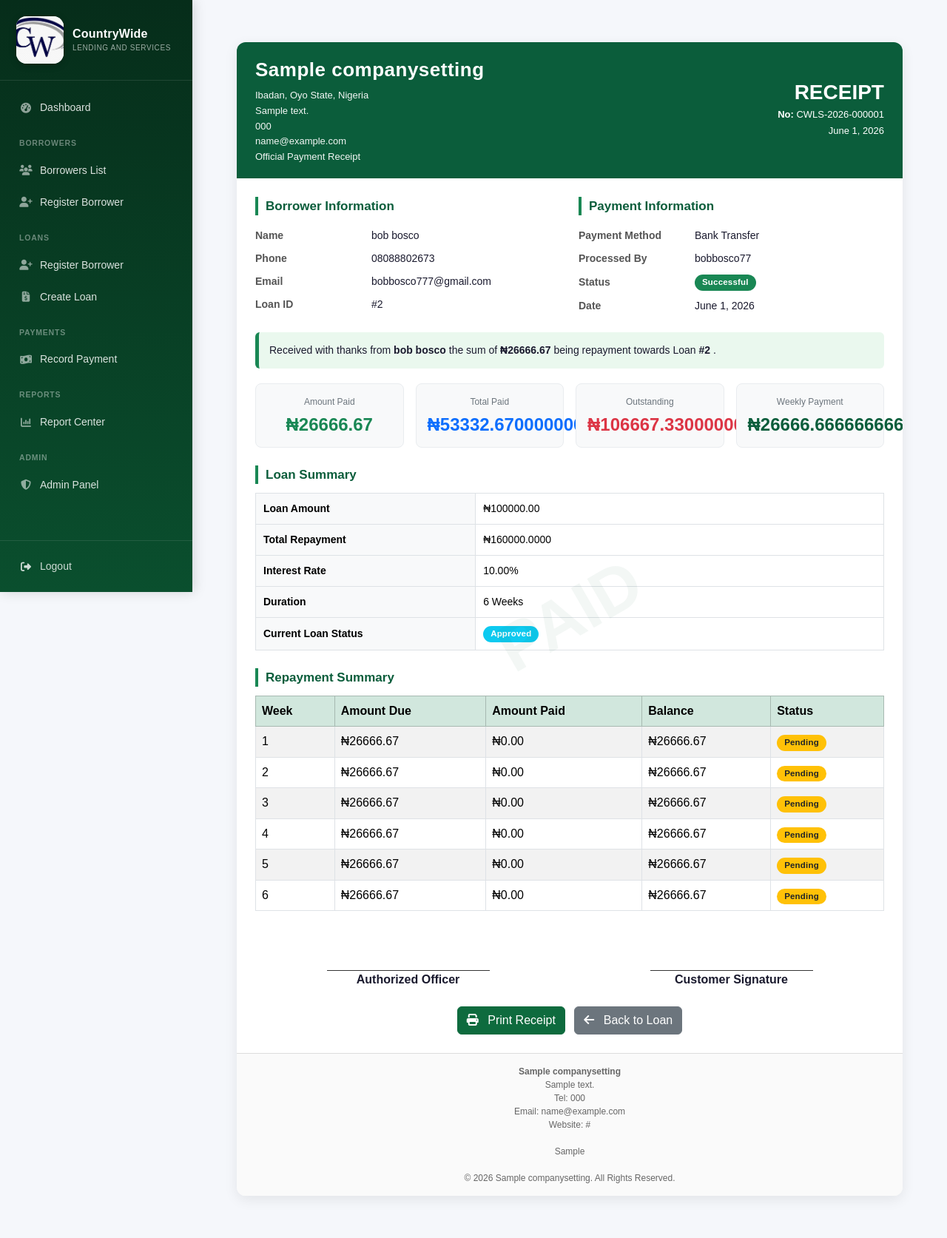
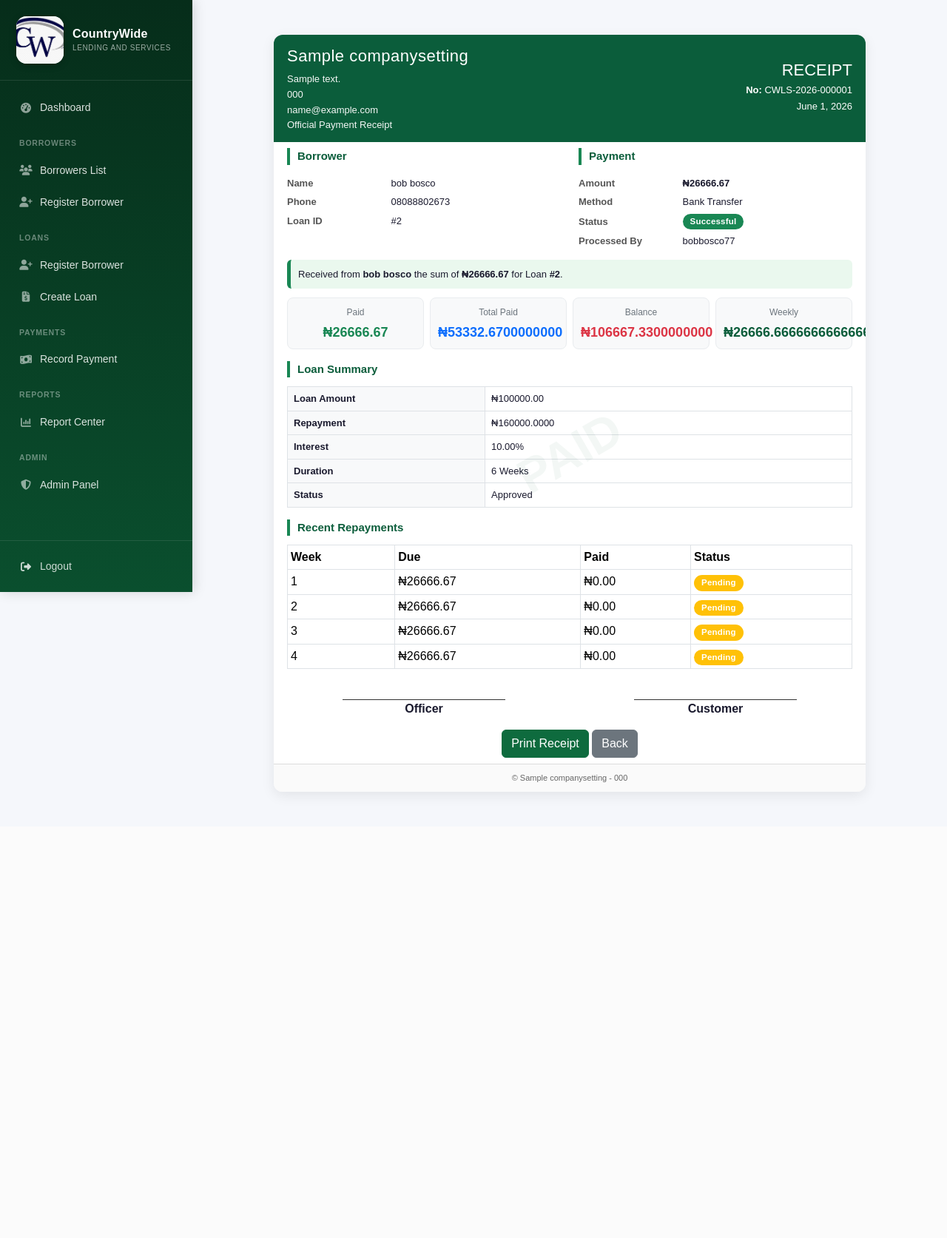
Before and after one commit to bobbosco77/countrywide-lending, a Django app: page /payment/1/receipt/ in a window 1280 px wide. Shown: the whole page at 74% size. After the commit the page ends 1079 px from the top, so only its background shows below. Run offline with Django 5.2, Linux system fonts and the light colour scheme; a user stored in the database is signed in; data comes from the database, SQL or seed files in the repository; tables that the repository leaves empty hold one stand-in row (values such as "Sample post"); grey boxes marked "Sample" are stand-in pictures.

Commit message:
receipt to A4size

```diff
--- a/borrowers/templates/borrowers/receipt.html
+++ b/borrowers/templates/borrowers/receipt.html
@@ -10,8 +10,10 @@
     }
 
     .receipt-wrapper{
-        max-width:900px;
-        margin:25px auto;
+        width:100%;
+        max-width:820px;
+        margin:15px auto;
+        padding:0 10px;
     }
 
     .receipt{
@@ -24,12 +26,12 @@
     .receipt-header{
         background:#0b5d3b;
         color:#ffffff;
-        padding:18px 25px;
+        padding:12px 18px;
     }
 
     .company-name{
-        font-size:26px;
-        font-weight:700;
+        font-size:22px;
+        font-weight:400;
         letter-spacing:.5px;
     }
 
@@ -46,8 +48,8 @@
 
     .receipt-title h2{
         margin:0;
-        font-size:28px;
-        font-weight:700;
+        font-size:22px;
+        font-weight:300;
     }
 
     .receipt-title p{
@@ -56,7 +58,7 @@
     }
 
     .receipt-body{
-        padding:25px;
+        padding:18px;
         position:relative;
     }
 
@@ -65,14 +67,14 @@
         top:50%;
         left:50%;
         transform:translate(-50%,-50%) rotate(-30deg);
-        font-size:90px;
+        font-size:65px;
         color:rgba(11,93,59,.05);
         font-weight:700;
         pointer-events:none;
     }
 
     .section-title{
-        font-size:17px;
+        font-size:15px;
         font-weight:700;
         color:#0b5d3b;
         margin-bottom:12px;
@@ -85,9 +87,9 @@
     }
 
     .info-table td{
-        padding:5px 0;
+        padding:3px 0;
         border:none;
-        font-size:14px;
+        font-size:13px;
     }
 
     .info-table td:first-child{
@@ -99,7 +101,7 @@
     .summary-card{
         background:#f8f9fa;
         border-radius:8px;
-        padding:15px;
+        padding:10px;
         text-align:center;
         height:100%;
         border:1px solid #e9ecef;
@@ -114,18 +116,22 @@
     .summary-card h4{
         margin-top:8px;
         margin-bottom:0;
+        font-size:18px;
         font-weight:700;
     }
 
     .notice{
         background:#eaf8ee;
         border-left:5px solid #198754;
-        padding:14px;
+        padding:10px;
         border-radius:6px;
-        margin:20px 0;
-        font-size:14px;
+        margin:12px 0;
+        font-size:13px;
     }
-
+    .loan-table{
+        width:100%;
+        border-collapse:collapse;
+    }
     .loan-table th{
         background:#f8f9fa;
         width:35%;
@@ -133,29 +139,30 @@
 
     .loan-table th,
     .loan-table td{
-        padding:10px;
-        font-size:14px;
+        padding:6px 8px;
+        font-size:13px;
         vertical-align:middle;
+        border:1px solid #dee2e6;
     }
 
     .signature-box{
-        margin-top:35px;
+        margin-top:18px;
     }
 
     .signature-line{
         border-top:1px solid #333;
         width:220px;
         margin:auto;
-        margin-top:45px;
+        margin-top:25px;
     }
 
     .footer{
         background:#fafafa;
         border-top:1px solid #ddd;
         text-align:center;
-        padding:15px;
+        padding:10px;
         color:#666;
-        font-size:12px;
+        font-size:11px;
     }
 
     @media print {
@@ -231,49 +238,32 @@
 
     <div class="receipt">
 
+        <!-- HEADER -->
         <div class="receipt-header">
 
             <div class="row align-items-center">
 
-                <div class="col-md-8">
+                <div class="col-8">
 
                     <div class="company-name">
                         {{ company.company_name }}
                     </div>
 
                     <div class="company-address">
-
-                        Ibadan, Oyo State, Nigeria<br>
-
-                        {{ company.address }}
-                        <br>
-                        {{ company.phone }}
-                        <br>
+                        {{ company.address }}<br>
+                        {{ company.phone }}<br>
                         {{ company.email }}<br>
-
                         Official Payment Receipt
-
                     </div>
 
                 </div>
 
-                <div class="col-md-4 receipt-title">
+                <div class="col-4 receipt-title">
 
                     <h2>RECEIPT</h2>
 
-                    <p>
-
-                        <strong>No:</strong>
-
-                        {{ payment.receipt_number }}
-
-                    </p>
-
-                    <p>
-
-                        {{ payment.payment_date }}
-
-                    </p>
+                    <p><strong>No:</strong> {{ payment.receipt_number }}</p>
+                    <p>{{ payment.payment_date }}</p>
 
                 </div>
 
@@ -281,506 +271,190 @@
 
         </div>
 
-        <div class="receipt-body">
+        <!-- BODY -->
+        <div class="receipt-body py-2">
 
-            <div class="watermark">
+            <div class="watermark">PAID</div>
 
-                PAID
-
-            </div>
-
+            <!-- BORROWER + PAYMENT -->
             <div class="row">
 
-                <div class="col-md-6">
+                <div class="col-6">
 
-                    <div class="section-title">
-
-                        Borrower Information
-
-                    </div>
+                    <div class="section-title">Borrower</div>
 
                     <table class="info-table">
-
                         <tr>
-
                             <td>Name</td>
-
-                            <td>
-
-                                {{ payment.loan.borrower.first_name }}
-
-                                {{ payment.loan.borrower.last_name }}
-
-                            </td>
-
+                            <td>{{ payment.loan.borrower.first_name }} {{ payment.loan.borrower.last_name }}</td>
                         </tr>
-
                         <tr>
-
                             <td>Phone</td>
-
-                            <td>
-
-                                {{ payment.loan.borrower.phone }}
-
-                            </td>
-
+                            <td>{{ payment.loan.borrower.phone }}</td>
                         </tr>
-
                         <tr>
-
-                            <td>Email</td>
-
-                            <td>
-
-                                {{ payment.loan.borrower.email }}
-
-                            </td>
-
+                            <td>Loan ID</td>
+                            <td>#{{ payment.loan.id }}</td>
                         </tr>
-
-                        <tr>
-
-                            <td>Loan ID</td>
-
-                            <td>
-
-                                #{{ payment.loan.id }}
-
-                            </td>
-
-                        </tr>
-
                     </table>
 
                 </div>
 
-                <div class="col-md-6">
+                <div class="col-6">
 
-                    <div class="section-title">
-
-                        Payment Information
-
-                    </div>
+                    <div class="section-title">Payment</div>
 
                     <table class="info-table">
-
                         <tr>
-
-                            <td>Payment Method</td>
-
-                            <td>
-
-                                {{ payment.get_method_display }}
-
-                            </td>
-
+                            <td>Amount</td>
+                            <td><strong>₦{{ payment.amount_paid }}</strong></td>
                         </tr>
-
                         <tr>
-
+                            <td>Method</td>
+                            <td>{{ payment.get_method_display }}</td>
+                        </tr>
+                        <tr>
+                            <td>Status</td>
+                            <td><span class="badge bg-success">Successful</span></td>
+                        </tr>
+                        <tr>
                             <td>Processed By</td>
-
-                            <td>
-
-                                {{ request.user.get_full_name|default:request.user.username }}
-
-                            </td>
-
+                            <td>{{ request.user.username }}</td>
                         </tr>
-
-                        <tr>
-
-                            <td>Status</td>
-
-                            <td>
-
-                                <span class="badge bg-success">
-
-                                    Successful
-
-                                </span>
-
-                            </td>
-
-                        </tr>
-
-                        <tr>
-
-                            <td>Date</td>
-
-                            <td>
-
-                                {{ payment.payment_date }}
-
-                            </td>
-
-                        </tr>
-
                     </table>
 
                 </div>
 
             </div>
 
+            <!-- NOTICE -->
             <div class="notice">
+                Received from <strong>{{ payment.loan.borrower.first_name }} {{ payment.loan.borrower.last_name }}</strong>
+                the sum of <strong>₦{{ payment.amount_paid }}</strong> for Loan <strong>#{{ payment.loan.id }}</strong>.
+            </div>
 
-                Received with thanks from
+            <!-- SUMMARY -->
+            <div class="row g-2 mb-3">
 
-                <strong>
-
-                    {{ payment.loan.borrower.first_name }}
-
-                    {{ payment.loan.borrower.last_name }}
-
-                </strong>
-
-                the sum of
-
-                <strong>
-
-                    ₦{{ payment.amount_paid }}
-
-                </strong>
-
-                being repayment towards Loan
-
-                <strong>
-
-                    #{{ payment.loan.id }}
-
-                </strong>.
-
-            </div>
-                    <div class="row g-3 mb-4">
-
-                <div class="col-md-3">
-
+                <div class="col-6 col-md-3">
                     <div class="summary-card">
-
-                        <small>Amount Paid</small>
-
-                        <h4 class="text-success">
-
-                            ₦{{ payment.amount_paid }}
-
-                        </h4>
-
+                        <small>Paid</small>
+                        <h4 class="text-success">₦{{ payment.amount_paid }}</h4>
                     </div>
-
                 </div>
 
-                <div class="col-md-3">
-
+                <div class="col-6 col-md-3">
                     <div class="summary-card">
-
                         <small>Total Paid</small>
-
-                        <h4 class="text-primary">
-
-                            ₦{{ payment.loan.total_paid }}
-
-                        </h4>
-
+                        <h4 class="text-primary">₦{{ payment.loan.total_paid }}</h4>
                     </div>
-
                 </div>
 
-                <div class="col-md-3">
-
+                <div class="col-6 col-md-3">
                     <div class="summary-card">
-
-                        <small>Outstanding</small>
-
-                        <h4 class="text-danger">
-
-                            ₦{{ payment.loan.balance }}
-
-                        </h4>
-
+                        <small>Balance</small>
+                        <h4 class="text-danger">₦{{ payment.loan.balance }}</h4>
                     </div>
-
                 </div>
 
-                <div class="col-md-3">
-
+                <div class="col-6 col-md-3">
                     <div class="summary-card">
-
-                        <small>Weekly Payment</small>
-
-                        <h4 style="color:#0b5d3b;">
-
-                            ₦{{ payment.loan.weekly_payment }}
-
-                        </h4>
-
+                        <small>Weekly</small>
+                        <h4 style="color:#0b5d3b;">₦{{ payment.loan.weekly_payment }}</h4>
                     </div>
-
                 </div>
 
             </div>
 
-            <div class="section-title">
+            <!-- LOAN INFO -->
+            <div class="section-title">Loan Summary</div>
 
-                Loan Summary
-
-            </div>
-
-            <table class="table table-bordered loan-table">
-
+            <table class="loan-table">
                 <tr>
-
                     <th>Loan Amount</th>
-
-                    <td>
-
-                        ₦{{ payment.loan.loan_amount }}
-
-                    </td>
-
+                    <td>₦{{ payment.loan.loan_amount }}</td>
                 </tr>
-
                 <tr>
-
-                    <th>Total Repayment</th>
-
-                    <td>
-
-                        ₦{{ payment.loan.total_repayment }}
-
-                    </td>
-
+                    <th>Repayment</th>
+                    <td>₦{{ payment.loan.total_repayment }}</td>
                 </tr>
-
                 <tr>
-
-                    <th>Interest Rate</th>
-
-                    <td>
-
-                        {{ payment.loan.interest_rate }}%
-
-                    </td>
-
+                    <th>Interest</th>
+                    <td>{{ payment.loan.interest_rate }}%</td>
                 </tr>
-
                 <tr>
-
                     <th>Duration</th>
-
-                    <td>
-
-                        {{ payment.loan.duration_weeks }} Weeks
-
-                    </td>
-
+                    <td>{{ payment.loan.duration_weeks }} Weeks</td>
                 </tr>
-
                 <tr>
-
-                    <th>Current Loan Status</th>
-
-                    <td>
-
-                        {% if payment.loan.status == "closed" %}
-
-                            <span class="badge bg-success">
-
-                                Closed
-
-                            </span>
-
-                        {% elif payment.loan.status == "active" %}
-
-                            <span class="badge bg-primary">
-
-                                Active
-
-                            </span>
-
-                        {% elif payment.loan.status == "approved" %}
-
-                            <span class="badge bg-info">
-
-                                Approved
-
-                            </span>
-
-                        {% else %}
-
-                            <span class="badge bg-warning text-dark">
-
-                                {{ payment.loan.status|title }}
-
-                            </span>
-
-                        {% endif %}
-
-                    </td>
-
+                    <th>Status</th>
+                    <td>{{ payment.loan.status|title }}</td>
                 </tr>
-
             </table>
 
-            <div class="section-title mt-4">
+            <!-- REPAYMENT (LIMITED TO PREVENT PAGE BREAK) -->
+            <div class="section-title mt-3">Recent Repayments</div>
 
-                Repayment Summary
-
-            </div>
-
-            <table class="table table-striped table-bordered">
-
-                <thead class="table-success">
-
+            <table class="table table-sm table-bordered">
+                <thead>
                     <tr>
-
                         <th>Week</th>
-
-                        <th>Amount Due</th>
-
-                        <th>Amount Paid</th>
-
-                        <th>Balance</th>
-
+                        <th>Due</th>
+                        <th>Paid</th>
                         <th>Status</th>
-
                     </tr>
-
                 </thead>
-
                 <tbody>
-
-                    {% for schedule in payment.loan.schedules.all %}
-
+                    {% for schedule in payment.loan.schedules.all|slice:":4" %}
                     <tr>
-
+                        <td>{{ schedule.installment_number }}</td>
+                        <td>₦{{ schedule.amount_due }}</td>
+                        <td>₦{{ schedule.amount_paid }}</td>
                         <td>
-                                                {{ schedule.installment_number }}
-
+                            {% if schedule.status == "paid" %}
+                                <span class="badge bg-success">Paid</span>
+                            {% else %}
+                                <span class="badge bg-warning">Pending</span>
+                            {% endif %}
                         </td>
-
-                        <td>
-
-                            ₦{{ schedule.amount_due }}
-
-                        </td>
-
-                        <td>
-
-                            ₦{{ schedule.amount_paid }}
-
-                        </td>
-
-                        <td>
-
-                            ₦{{ schedule.balance }}
-
-                        </td>
-
-                        <td>
-
-                            {% if schedule.status == "paid" %}
-
-                                <span class="badge bg-success">
-
-                                    Paid
-
-                                </span>
-
-                            {% else %}
-
-                                <span class="badge bg-warning text-dark">
-
-                                    Pending
-
-                                </span>
-
-                            {% endif %}
-
-                        </td>
-
                     </tr>
-
                     {% endfor %}
-
                 </tbody>
-
             </table>
 
-            <div class="row signature-box">
+            <!-- SIGNATURE -->
+            <div class="row signature-box mt-2">
 
                 <div class="col-6 text-center">
-
                     <div class="signature-line"></div>
-
-                    <strong>Authorized Officer</strong>
-
+                    <strong>Officer</strong>
                 </div>
 
                 <div class="col-6 text-center">
-
                     <div class="signature-line"></div>
-
-                    <strong>Customer Signature</strong>
-
+                    <strong>Customer</strong>
                 </div>
 
             </div>
 
-            <div class="mt-4 text-center no-print">
+            <!-- BUTTONS -->
+            <div class="no-print mt-3 text-center">
 
-                <button
-                    class="btn btn-success"
-                    onclick="window.print();">
-
-                    <i class="fa-solid fa-print me-2"></i>
-
+                <button class="btn btn-success" onclick="window.print()">
                     Print Receipt
-
                 </button>
 
-                <a
-                    href="{% url 'loan_detail' payment.loan.id %}"
-                    class="btn btn-secondary ms-2">
-
-                    <i class="fa-solid fa-arrow-left me-2"></i>
-
-                    Back to Loan
-
+                <a href="{% url 'loan_detail' payment.loan.id %}" class="btn btn-secondary">
+                    Back
                 </a>
 
             </div>
 
         </div>
 
+        <!-- FOOTER -->
         <div class="footer">
-
-            <strong>{{ company.company_name }}</strong><br>
-
-            {% if company.address %}
-                {{ company.address }}<br>
-            {% endif %}
-
-            {% if company.phone %}
-                Tel: {{ company.phone }}<br>
-            {% endif %}
-
-            {% if company.email %}
-                Email: {{ company.email }}<br>
-            {% endif %}
-
-            {% if company.website %}
-                Website: {{ company.website }}<br>
-            {% endif %}
-
-            <br>
-
-            {{ company.report_footer }}
-
-            <br><br>
-
-            © {% now "Y" %} {{ company.company_name }}. All Rights Reserved.
-
+            © {{ company.company_name }} - {{ company.phone }}
         </div>
 
     </div>
```
